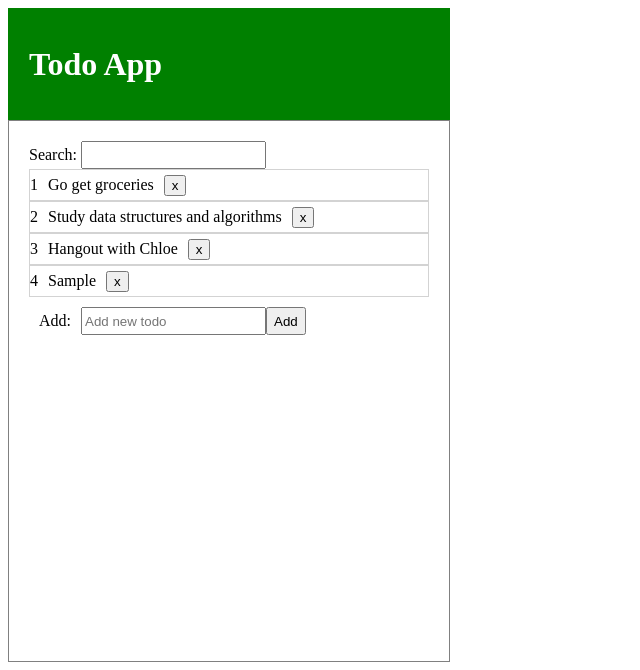
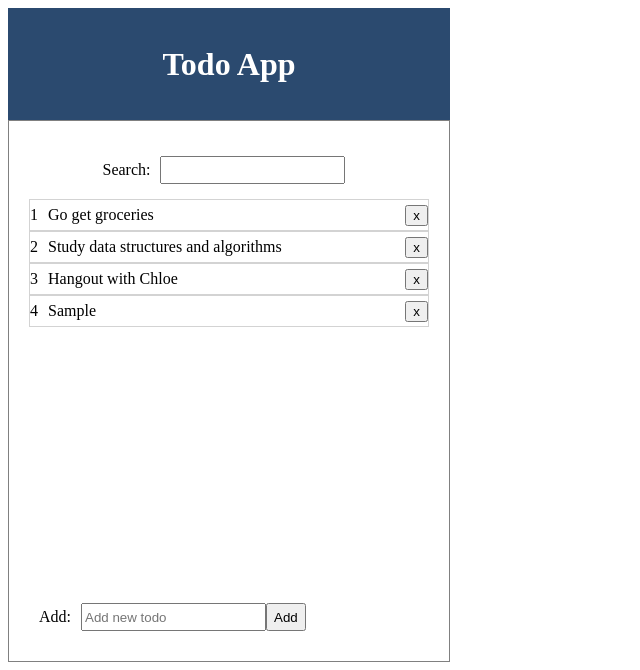
Before and after one commit to georgec12104531/vanillaJsTodo, a plain HTML site: page index.html in a window 1280 px wide. Both pictures are taken after typing "Sample" into the empty fields and a click on the button "Add". Shown: the whole page, without its empty margins (0-640 px from the left). Drawn offline with Linux system fonts and the light colour scheme.

Commit message:
Style todo row

```diff
--- a/app/index.js
+++ b/app/index.js
@@ -19,8 +19,10 @@ const generateTodos = () => {
     listHTML = ''
     todos.forEach(({id, task}, index) => {
         listHTML += "<div class='todo-row'>";
+        listHTML += "<div class='task-sub-container'>";
         listHTML += "<div>" + JSON.stringify(index + 1) + '</div>'
         listHTML += "<div class='task'>" + task + '</div>'
+        listHTML += '</div>';
         listHTML += "<button class='remove-todo'>x</button>"
         listHTML += '</div>';
     })
@@ -52,7 +54,7 @@ const handleInputChange = (event) => {
 }
 
 const addNewTodo = ({id, task}) => {
-    const todoRow = document.createElement('div')
+    let todoRow = document.createElement('div')
     todoRow.className = 'todo-row';
 
     idElement = document.createElement('div');
@@ -65,10 +67,14 @@ const addNewTodo = ({id, task}) => {
 
     buttonElement = document.createElement('button')
     buttonElement.appendChild(document.createTextNode('x'));
-    "<button class='remove-todo'>x</button>"
+    // "<button class='remove-todo'>x</button>"
 
-    todoRow.appendChild(idElement);
-    todoRow.appendChild(taskElement);
+    subContainer = document.createElement('div')
+    subContainer.className = 'task-sub-container'
+    subContainer.appendChild(idElement);
+    subContainer.appendChild(taskElement);
+
+    todoRow.appendChild(subContainer);
     todoRow.appendChild(buttonElement);
 
     document.querySelector('.list-container').appendChild(todoRow);
--- a/index.css
+++ b/index.css
@@ -7,11 +7,12 @@
 .header-container {
     display: flex;
     align-items: center;
+    justify-content: center;
     padding: 20px;
     width: 100%;
-    border: green 1px solid;
+    border: #2B4A6F 1px solid;
     height: 70px;
-    background-color: green;
+    background-color: #2B4A6F;
 }
 
 .header {
@@ -21,21 +22,32 @@
 .main-list-container {
     border: grey 1px solid;
     width: 100%;
-
     padding: 20px;
     height: 500px;
-
     display: flex;
     flex-direction: column;
 }
 
-.list-container {
+.search-container {
+    display: flex;
+    align-items: center;
+    justify-content: center;
+    margin: 15px;
+}
 
+.search-container input {
+    margin-left: 10px;
+    margin-right: 10px;
+}
+
+.task-sub-container {
+    display: flex;
 }
 
 .new-todo-container {
     display: flex;
     align-items: center;
+    margin-top: auto;
 }
 
 .input-container {
@@ -61,6 +73,7 @@ input {
 .todo-row {
     display: flex;
     align-items: center;
+    justify-content: space-between;
     border: lightgrey 1px solid;
     height: 30px;
 }
@@ -68,3 +81,7 @@ input {
 .task {
     padding: 0 10px 0 10px;
 }
+
+.remove-todo {
+    background-color;
+}
--- a/index.html
+++ b/index.html
@@ -9,7 +9,7 @@
     <h1 class='header'>Todo App</h1>
   </div>
   <div class='main-list-container'>
-    <div>
+    <div class='search-container'>
       Search:
       <input></input>
     </div>
```
